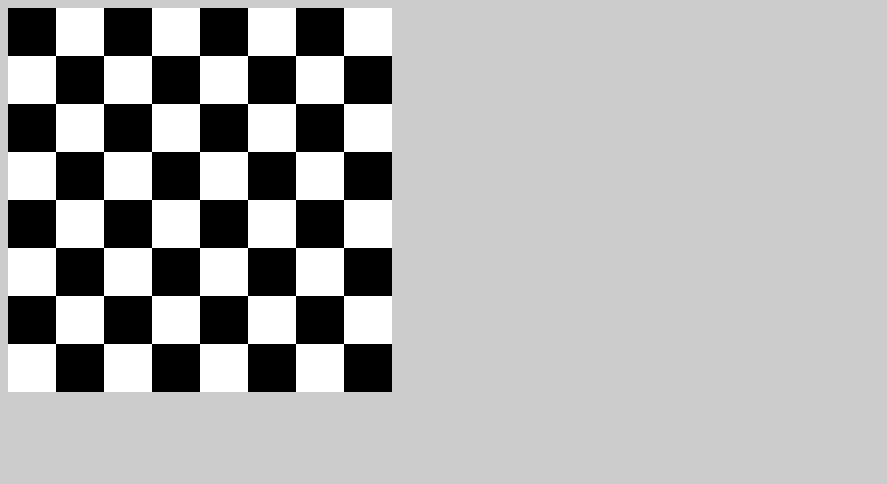
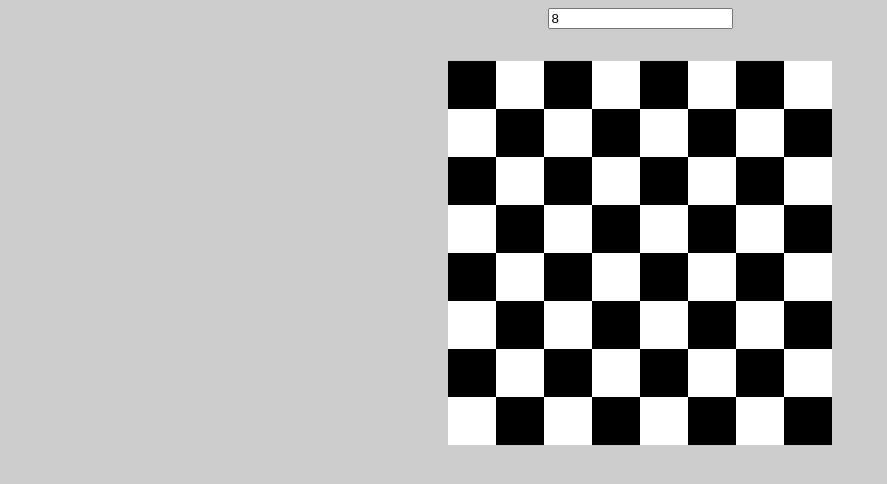
Before and after one commit to johnenriquez/checkerboard-demo, a React (Create React App) app: page / in a window 1280 px wide. Shown: the top 484 px of the page, without its empty margins (0-887 px from the left). Built offline with nearby package versions, Linux system fonts and the light colour scheme; the HTML template or start-up script is replaced by a standard one.

Commit message:
adds input for custom sizes

```diff
--- a/src/App.js
+++ b/src/App.js
@@ -3,13 +3,6 @@ import './styles.css';
 
 
 class Checkerboard extends React.Component {
-
-  constructor(props) {
-    super(props);
-    this.state = {
-      size: 8
-    }
-  }
 
   renderRow(rowIndex, boardSize) {
     let row = [];
@@ -28,7 +21,7 @@ class Checkerboard extends React.Component {
   }
 
   render() {
-    let boardSize = this.state.size;
+    let boardSize = this.props.size;
     let checkerboard = [];
     for (let i = 0; i < boardSize; i++) {
       checkerboard.push(this.renderRow(i, boardSize));
@@ -40,10 +33,27 @@ class Checkerboard extends React.Component {
 }
 
 class App extends React.Component {
+  constructor(props) {
+    super(props);
+    this.state = {
+      size: 8
+    }
+    this.updateBoardSize = this.updateBoardSize.bind(this);
+  }
+
+  updateBoardSize(e) {
+    this.setState({ size: e.target.value });
+  }
+
   render() {
     return (
       <div className="App">
-        <Checkerboard />
+        <input
+          type="number"
+          value={this.state.size}
+          onChange={this.updateBoardSize}
+        />
+        <Checkerboard size={this.state.size} />
       </div>
     );
   }
--- a/src/styles.css
+++ b/src/styles.css
@@ -12,12 +12,12 @@ body {
 }
 
 #checkerboard {
-  margin-left: auto;
-  margin-right: auto;
+  margin: 2em auto auto;
 }
 
 .row {
   display: flex;
+  justify-content: center;
 }
 
 .square {
```
